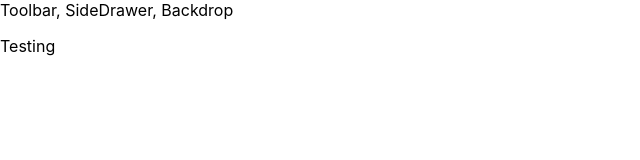
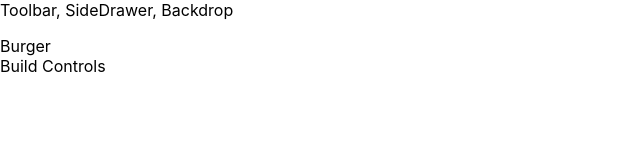
Before and after one commit to kelvinbe/Burger-Frontend, a React app in the folder burger-front-end/: page / in a window 1280 px wide. Shown: the top 160 px of the page, without its empty margins (0-640 px from the left). Built offline with nearby package versions, Linux system fonts and the light colour scheme.

Commit message:
Added css and some static content to Burger-Builder

```diff
--- a/burger-front-end/src/App.js
+++ b/burger-front-end/src/App.js
@@ -1,19 +1,17 @@
 import React, {Component} from 'react';
 import Layout from '../src/components/Layout/Layout'
+import BurgerBuilder from '../src/containers/BurgerBuilder/BurgerBuilder'
 
 class App extends Component{
   render() {
-
-
   return (
     <div>
       <Layout>
-        <p>Testing</p>
+        <BurgerBuilder />
       </Layout>
 
     </div>
   );
   }
 }
-
 export default App;
--- /dev/null
+++ b/burger-front-end/src/components/Layout/Layout.css
@@ -0,0 +1,3 @@
+.Content {
+    margin-top: 16px;
+}
--- a/burger-front-end/src/components/Layout/Layout.js
+++ b/burger-front-end/src/components/Layout/Layout.js
@@ -1,11 +1,12 @@
 import React from 'react'
 import Aux from '../../hoc/Aux'
+import './Layout.css'
 
 const layout = (props) => (
     <Aux>
 
         <div>Toolbar, SideDrawer, Backdrop</div>
-        <main>
+        <main className='Content'>
             {props.children}
         </main>
 
--- /dev/null
+++ b/burger-front-end/src/containers/BurgerBuilder/BurgerBuilder.js
@@ -0,0 +1,19 @@
+import React, { Component } from 'react'
+
+
+import Aux from '../../hoc/Aux'
+
+class BurgerBuilder extends Component{
+    render (){
+        return (
+            <Aux>
+            <div>Burger</div>
+            <div>Build Controls</div>
+            </Aux>
+
+        );
+    }
+}
+
+
+export default BurgerBuilder;
```
